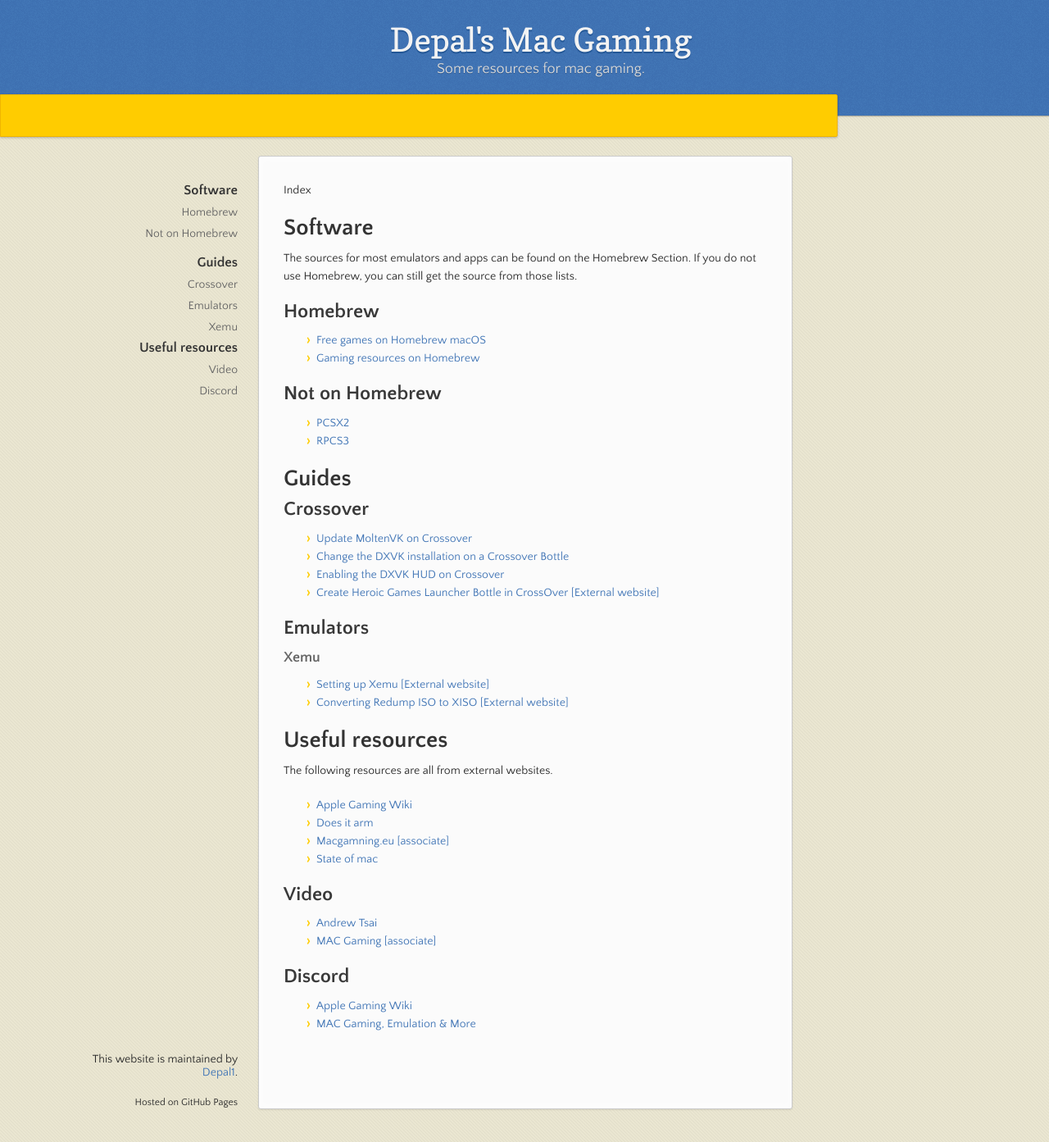
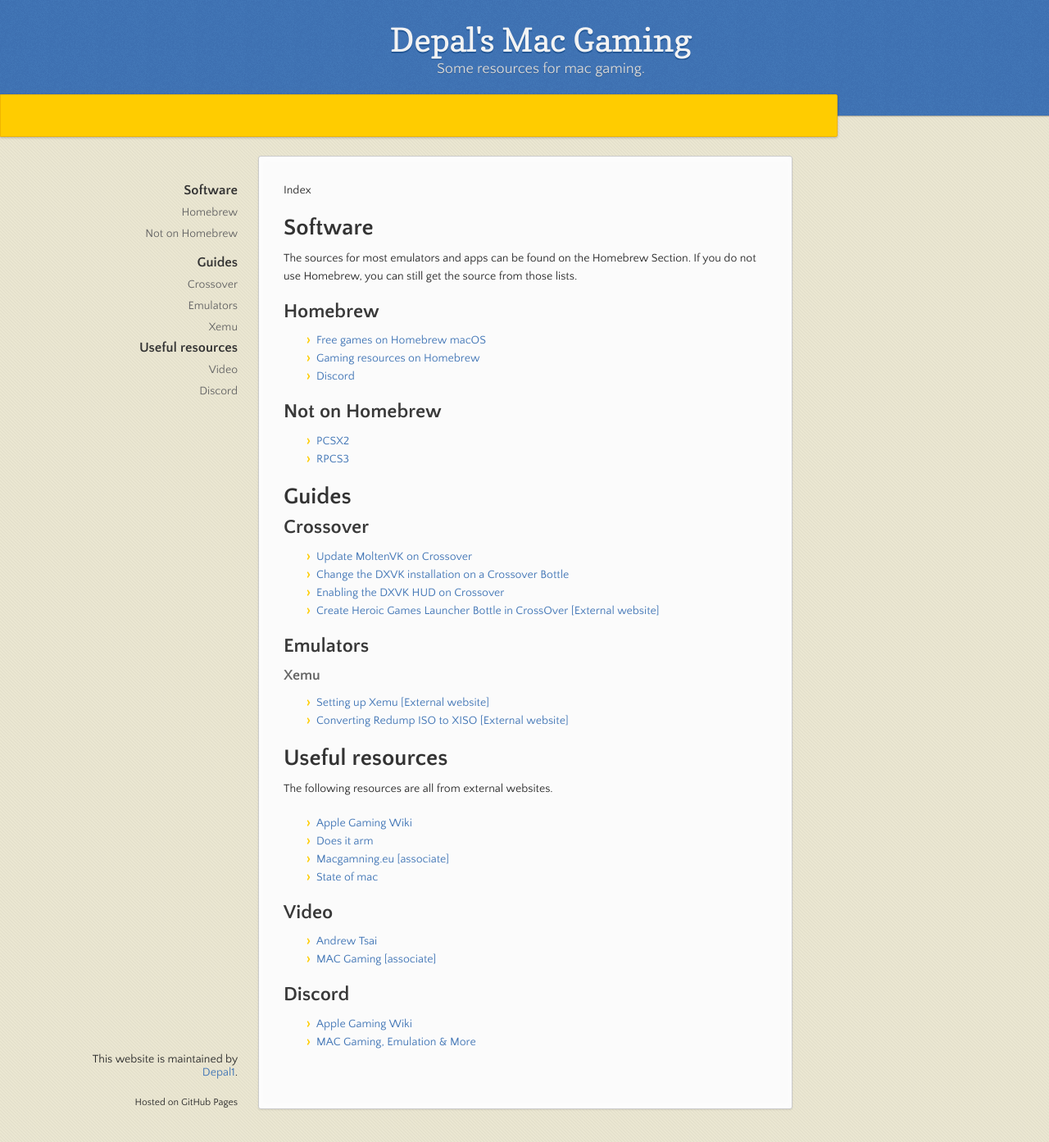
Before and after one commit to Depal1/mac-gaming, a Jekyll site: the page built from index.md, in a window 1280 px wide and 1393 px high. Shown: the whole window at 82% size. Built offline with Jekyll 4.4.1, drawn with Linux system fonts in a browser that asks for light colours.

Commit message:
Update index.md

```diff
--- a/index.md
+++ b/index.md
@@ -11,6 +11,7 @@
 ## Homebrew
 * [Free games on Homebrew macOS](https://gist.github.com/Depal1/9e10108531174c8fdeef1327d1e96fda)
 * [Gaming resources on Homebrew](https://gist.github.com/Depal1/c637effadd1f6999c79b21dc9db253d3)
+* [Discord](https://depal1.github.io/mac-gaming/docs/discord.html)
 
 ## Not on Homebrew
 * [PCSX2](https://github.com/tellowkrinkle/pcsx2)
```
